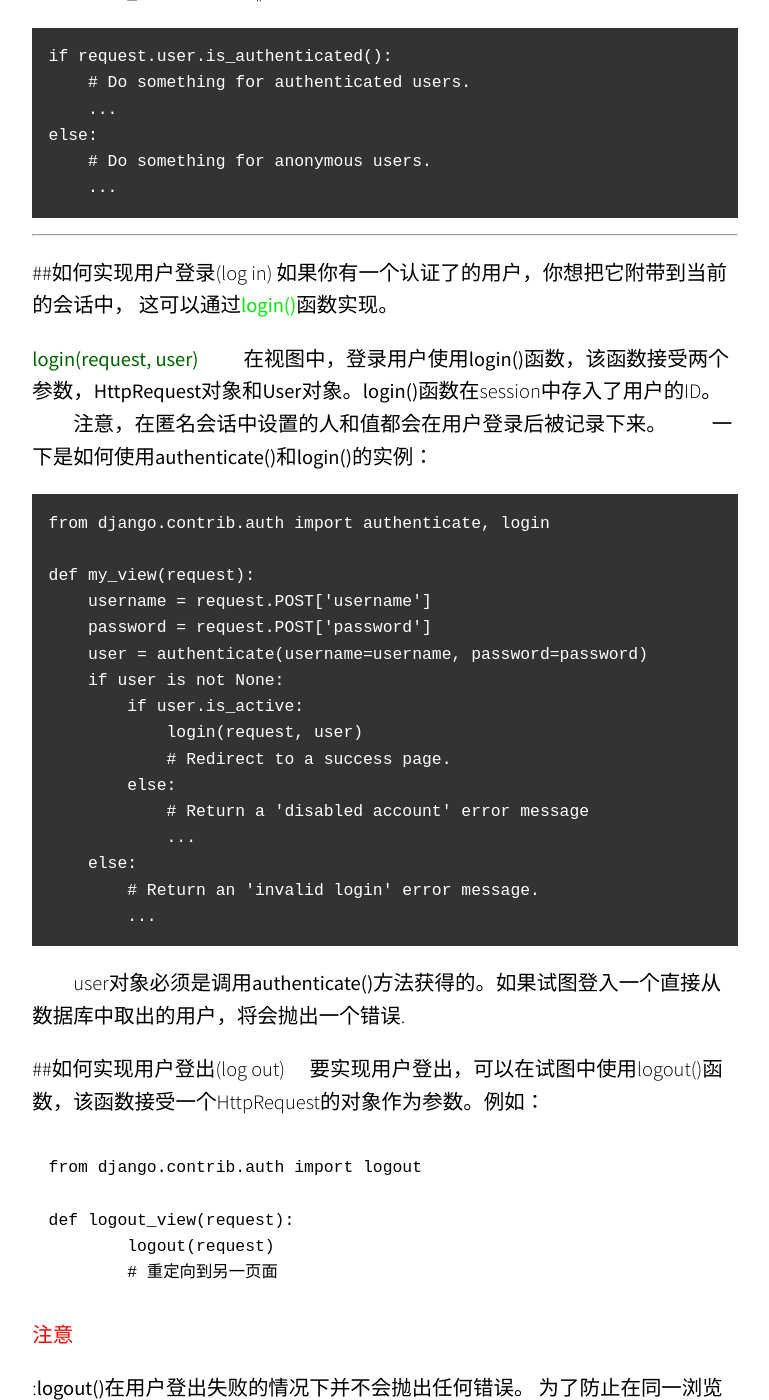
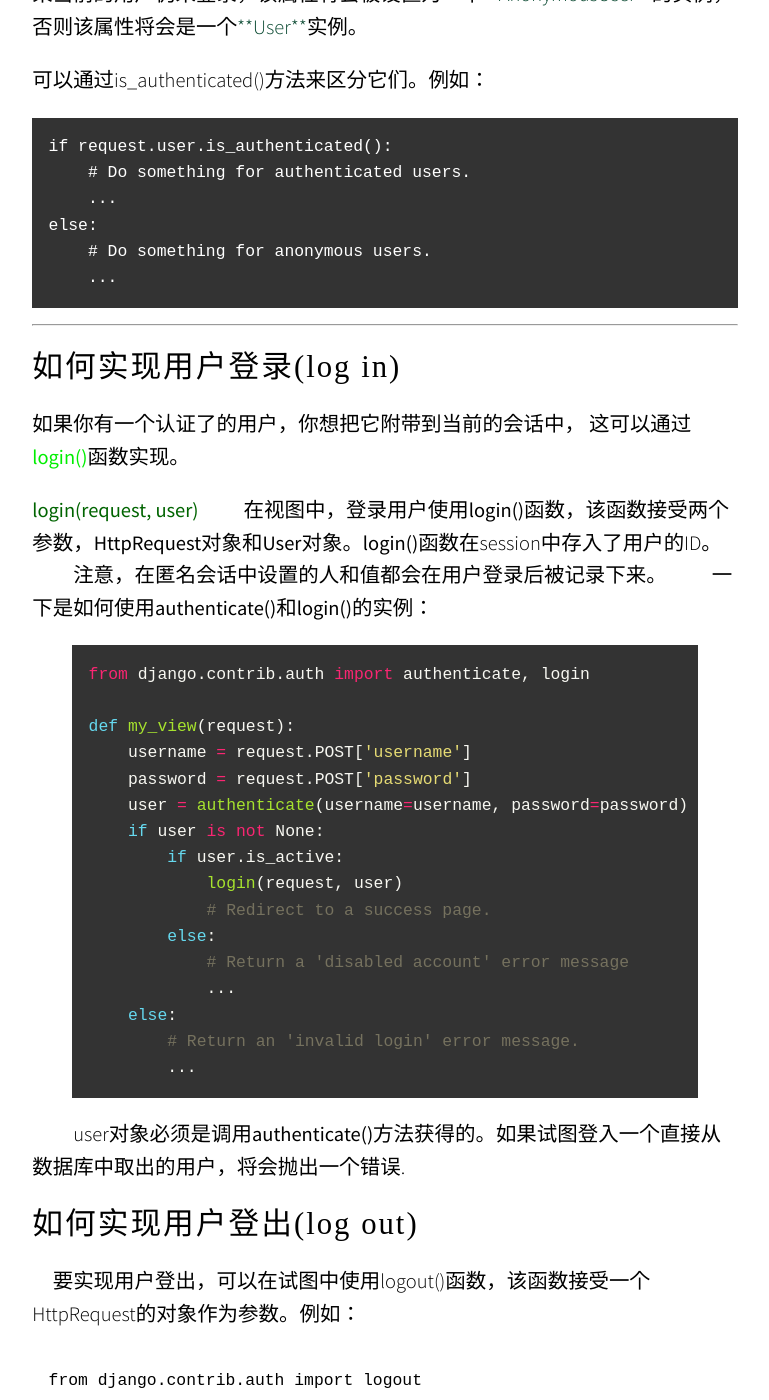
Before and after one commit to zLolipop/zLolipop.github.io, a Jekyll site: the page built from _posts/2016-08-18-Django认证系统.md, in a window 1280 px wide and 1400 px high, scrolled down 6650 px. Shown: the whole window, without its empty margins (255-1024 px from the left). Built offline with Jekyll 4.4.1, drawn with Linux system fonts in a browser that asks for light colours; nearby versions of some CDN libraries; some web fonts are replaced; comment, search, counter and statistics services are not loaded; some of the changed text lies outside the part shown.

Commit message:
fix blog

````diff
--- a/_posts/2016-08-18-Django认证系统.md
+++ b/_posts/2016-08-18-Django认证系统.md
@@ -29,7 +29,9 @@
 
 ## 创建用户(users)
 创建users最直接的方法就是使用<font color= "greenv">create_user()</font> 这个辅助函数。
-```Python
+
+{% highlight python %}
+
 from django.contrib.auth.models import User
 user = User.object.create_user('john', 'lennon@thebeatles.com', 'password')
 # 到这里，user 这一个User对象已经保存于数据库中了。
@@ -37,7 +39,8 @@
 # 例如修改user的last_name
 user.last_name = 'Lennon'
 user.save()
-```
+
+{% endhighlight %}
  如果你在setting文件中的INSTALL_APP中配置了admin，你也可以通过admin来[交互式地管理用户](https://docs.djangoproject.com/en/1.9/topics/auth/default/#auth-admin)
 
 
@@ -47,6 +50,7 @@
 
 ## 创建超级用户(superusers)
 使用<font color="#0C4B33">**createsuperuser**</font>来创建超级用户：
+
 `$ python manage.py createsuperuser --username=joe --email=joe@example.com`
 
 然后该命令将提示你输入密码，输入密码后，该用户将会被立即创立， 如果你忘记 打入 **--username**和**--email**参数，该命令将提示你输入这些值。
@@ -59,12 +63,14 @@
 若要修改用户的密码，有以下几种选择：
 1. 使用命令`manage.py changepassword *username*`该命令提供一种从命令行修改User密码的方法。它提示你修改一个给定user的密码，你必须输入两次密码。如果输入的两次密码相同，给定user的密码将会立马被修改成新的密码。如果你没有提供user ，命令将会尝试修改与当前系统用户同名的user的密码。
 2. 使用<font color="greenv">set_password()</font> 方法
-```Python
+
+{% highlight python%}
 >>> from django.contrib.auth.models import User
 >>> u = User.object.get(username='john')
 >>> u.set_password('new password')
 >>> u.save()
-```
+{% endhighlight %}
+
 同样的，如果安装了admin，你也可以在[admin的认证系统页面](https://docs.djangoproject.com/en/1.9/topics/auth/default/#auth-admin)修改用户的密码.
 
 如果启用了<font color="#0C4B33">SessionAuthenticationMiddleware</font>, 修改密码将会使该用户的所有会话失效
@@ -108,7 +114,8 @@
 <font color="greenv">has_delete_permission()</font>
 
 User的对象拥有两个多对多的字段:<font color=0c4b33>groups</font> 和<font color=0c4b33>user_permissions</font>,**User**对象可以像任何其他Django 模型一样访问与它相关连的对象:
-```Python
+
+{% highlight python %}
 myuser.groups = [group_list]
 myuser.groups.add(group, group, ...)
 myuser.groups.remove(group, group, ...)
@@ -117,7 +124,8 @@
 myuser.user_permissions.add(permission, permission, ...)
 myuser.user_permissions.remove(permission, permission, ...)
 myuser.user_permissions.clear()
-```
+
+{% endhighlight %}
 
 
 ----------
@@ -162,7 +170,7 @@
 
 
 ----------
-##权限的缓存
+## 权限的缓存
 [ModelBackend](https://docs.djangoproject.com/en/1.9/ref/contrib/auth/#django.contrib.auth.backends.ModelBackend)在第一次需要访问User对象的权限时会对权限进行缓存。由于对新添加的权限并不会立即检查，所以这种做法对request-response 循环是非常有利的(例如在admin中)。如果你想要在添加新的权限后马上在测试或视图检查他们，最简单的解决办法是从数据库中重新获取User:
 
 ```
@@ -207,14 +215,15 @@
 
 
 ----------
-##如何实现用户登录(log in)
+## 如何实现用户登录(log in)
 如果你有一个认证了的用户，你想把它附带到当前的会话中， 这可以通过**<font color="greenv">login()</font>**函数实现。
 
 **<font color=darkgreen>login(request, user)</font>**
 	　　在视图中，登录用户使用**login()**函数，该函数接受两个参数，**HttpRequest**对象和**User**对象。**login()**函数在session中存入了用户的ID。
 	　　注意，在匿名会话中设置的人和值都会在用户登录后被记录下来。
 	　　一下是如何使用**authenticate()**和**login()**的实例：
-```
+
+{% highlight python %}
 from django.contrib.auth import authenticate, login
 
 def my_view(request):
@@ -231,10 +240,10 @@
     else:
         # Return an 'invalid login' error message.
         ...
-```
+{% endhighlight %}
 　　user对象必须是调用**authenticate()**方法获得的。如果试图登入一个直接从数据库中取出的用户，将会抛出一个错误.
 
-##如何实现用户登出(log out)
+## 如何实现用户登出(log out)
 　要实现用户登出，可以在试图中使用logout()函数，该函数接受一个HttpRequest的对象作为参数。例如：
 ```Python
 from django.contrib.auth import logout
````
